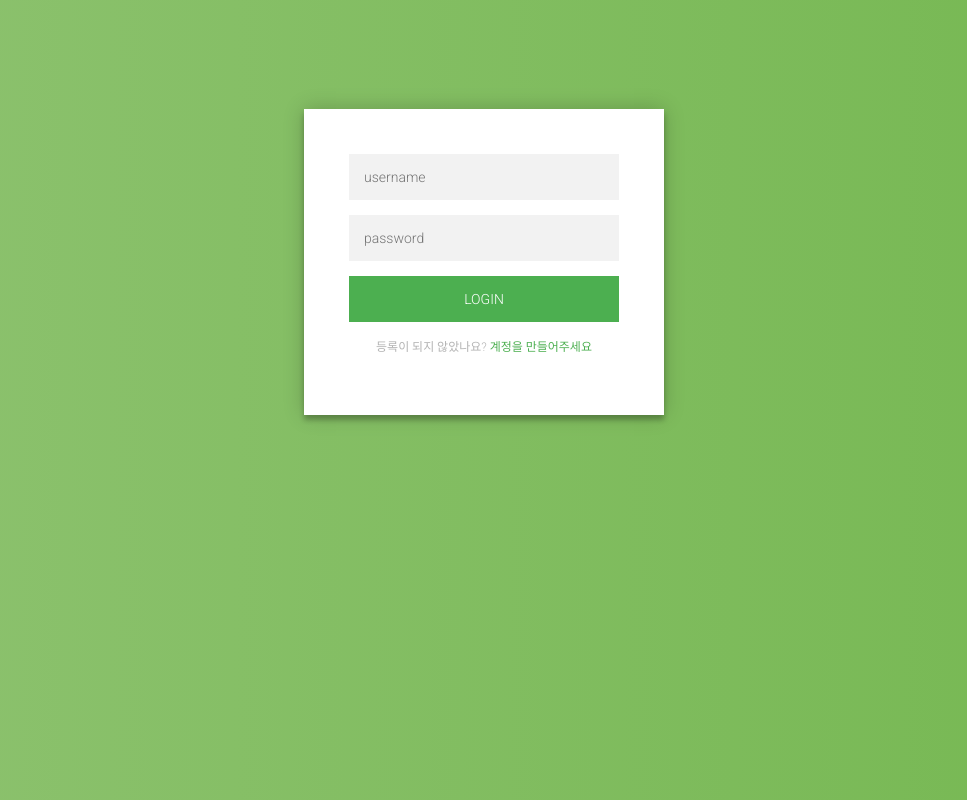
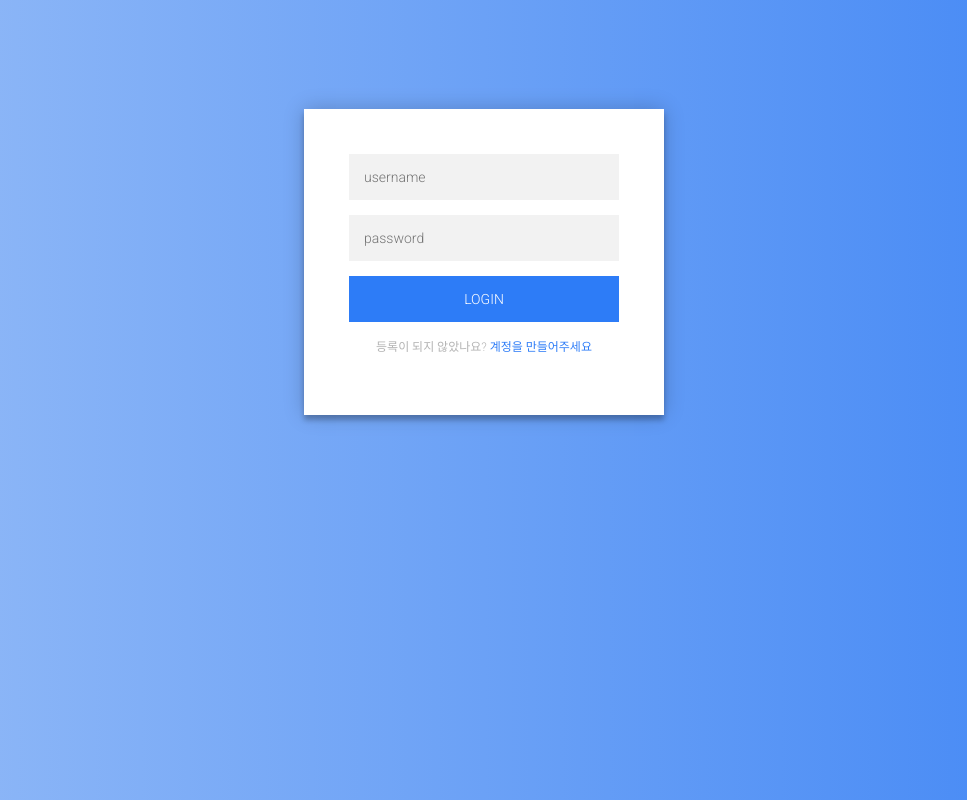
Before and after one commit to justc044/SchoolWebsite, a Django app: page /accounts/login/ in a window 1280 px wide. Shown: the whole page, without its empty margins (156-1123 px from the left). Run offline with Django 3.2, Linux system fonts and the light colour scheme; parts of the project's set-up code (start-up, migrations or seed data) failed here and were passed over.

Commit message:
change login color

```diff
--- a/SchoolWebsite/templates/registration/login.html
+++ b/SchoolWebsite/templates/registration/login.html
@@ -52,7 +52,7 @@
     font-family: "Roboto", sans-serif;
     text-transform: uppercase;
     outline: 0;
-    background: #4CAF50;
+    background: #2d7cf7;
     width: 100%;
     border: 0;
     padding: 15px;
@@ -63,7 +63,7 @@
     cursor: pointer;
   }
   .form button:hover,.form button:active,.form button:focus {
-    background: #43A047;
+    background: #2475f2;
   }
   .form .message {
     margin: 15px 0 0;
@@ -71,7 +71,7 @@
     font-size: 12px;
   }
   .form .message a {
-    color: #4CAF50;
+    color: #2d7cf7;
     text-decoration: none;
   }
   .form .register-form {
@@ -111,11 +111,11 @@
     color: #EF3B3A;
   }
   body {
-    background: #76b852; /* fallback for old browsers */
-    background: -webkit-linear-gradient(right, #76b852, #8DC26F);
-    background: -moz-linear-gradient(right, #76b852, #8DC26F);
-    background: -o-linear-gradient(right, #76b852, #8DC26F);
-    background: linear-gradient(to left, #76b852, #8DC26F);
+    background: #4287f5; /* fallback for old browsers */
+    background: -webkit-linear-gradient(right, #4287f5, #94bbf7);
+    background: -moz-linear-gradient(right, #4287f5, #94bbf7);
+    background: -o-linear-gradient(right, #4287f5, #94bbf7);
+    background: linear-gradient(to left, #4287f5, #94bbf7);
     font-family: "Roboto", sans-serif;
     -webkit-font-smoothing: antialiased;
     -moz-osx-font-smoothing: grayscale;
```
